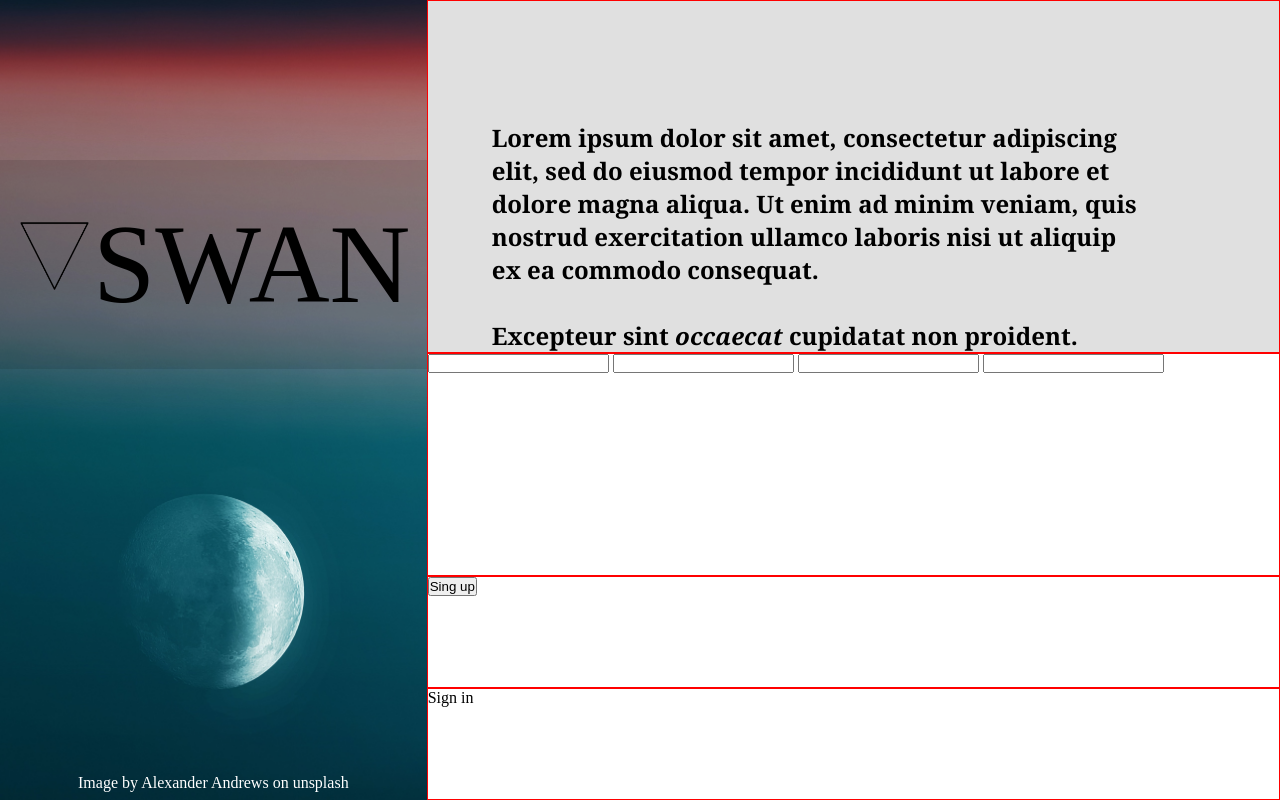
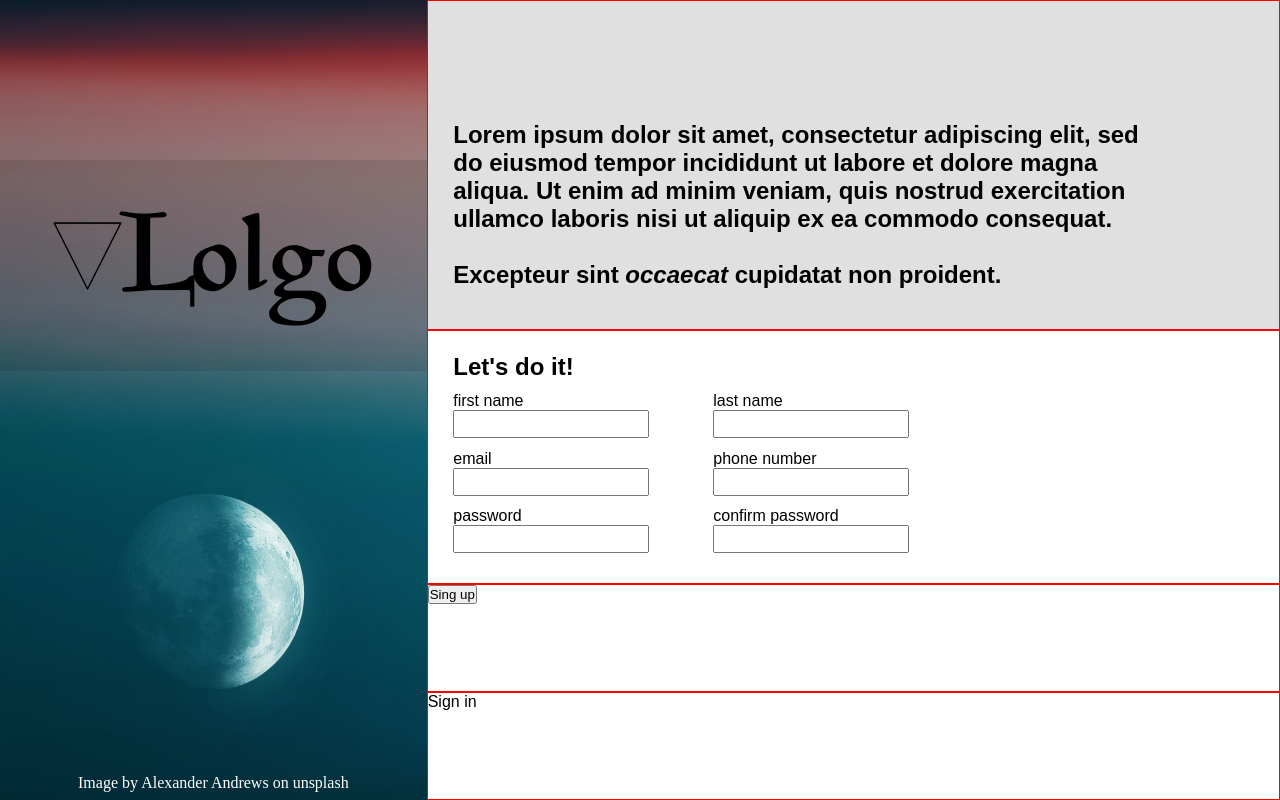
Before and after one commit to Lucidifier/TOP-sign_up_form, a plain HTML site: page index.html in a window 1280 px wide. Drawn offline with Linux system fonts and the light colour scheme.

Commit message:
add custom font, create form inputs layout

```diff
--- a/index.html
+++ b/index.html
@@ -11,7 +11,7 @@
     <aside class="side">
       <section class="logo">
         <img class="logo_img" src="images/logo.png" alt="">
-        <p class="logo_text">SWAN</p>
+        <p class="logo_text">Lolgo</p>
       </section>
       <footer class="footer_1">Image by Alexander Andrews on unsplash</footer>
     </aside>
@@ -25,17 +25,44 @@
         Excepteur sint <em>occaecat</em> cupidatat non proident.
       </header>
       <form action="">
-        <input type="text">
-        <input type="text">
-        <input type="text">
-        <input type="text">
+        <p>Let's do it!</p>
+        <div class="input_row">
+          <div class="input_item">
+            <label for="fname">first name</label>
+            <input type="text" id="fname" name="first_name">
+          </div>
+          <div class="input_item">
+            <label for="lname">last name</label>
+            <input type="text" id="lname" name="last_name">
+          </div>
+        </div>
+        <div class="input_row">
+          <div class="input_item">
+            <label for="email">email</label>
+            <input type="email" id="email" name="email">
+          </div>
+          <div class="input_item">
+            <label for="phone">phone number</label>
+            <input type="tel" id="phone" name="phone">
+          </div>
+        </div>
+        <div class="input_row">
+          <div class="input_item">
+            <label for="password">password</label>
+            <input type="password" id="password" name="password">
+          </div>
+          <div class="input_item">
+            <label for="password_confirmed">confirm password</label>
+            <input type="password" id="password_confirmed" name="password_confirmed">
+          </div>
+        </div>
       </form>
-      <section class="sign-up">
+      <div class="sign-up">
         <button>Sing up</button>
-      </section>
-      <section class="sign-in">
+      </div>
+      <div class="sign-in">
         <p>Sign in</p>
-      </section>
+      </div>
       <footer></footer>
     </main>
   </div>
--- a/styles.css
+++ b/styles.css
@@ -1,6 +1,11 @@
 * {
   margin: 0;
   padding: 0;
+}
+
+@font-face {
+  font-family: planewalker;
+  src: url(planewalker.woff);
 }
 
 .container {
@@ -24,7 +29,7 @@
 .logo {
   display: flex;
   justify-content: center;
-  font-size: 7rem;
+
   background-color: rgba(0, 0, 0, 0.1);
   margin-top: 20vh;
   padding: 5vh 0 5vh 0;
@@ -38,7 +43,8 @@
 }
 
 .logo_text {
-
+  font-family: planewalker;
+  font-size: 7rem;
 }
 
 .footer_1 {
@@ -51,21 +57,47 @@
   flex: 2;
   display: flex;
   flex-direction: column;
+  font-family: Arial, Helvetica, sans-serif;
 }
 
 header {
   border: 1px solid red;
   background-color: #e0e0e0;
   flex: 1;
-  font-family:Georgia, 'Times New Roman', Times, serif;
+
   font-size: 1.5rem;
   font-weight: bold;
-  padding: 15vh 10vw 0vh 5vw;
+  padding: 15vh 10vw 5vh 2vw;
 }
 
 form {
   border: 1px solid red;
+  padding: 2vh 10vw 3vh 2vw;
   flex: 2;
+  display: flex;
+  flex-direction: column;
+  justify-content: space-around;
+  flex-wrap: wrap;
+}
+
+form p {
+  font-size: 1.5rem;
+  font-weight: bold;
+}
+
+.input_row {
+  display: flex;
+  gap: 5vw;
+}
+
+.input_item {
+  display: flex;
+  flex-direction: column;
+}
+
+input {
+  width: 15vw;
+  height: 3vh;
 }
 
 .sign-up {
```
Also changed, not shown: planewalker.woff (added).
